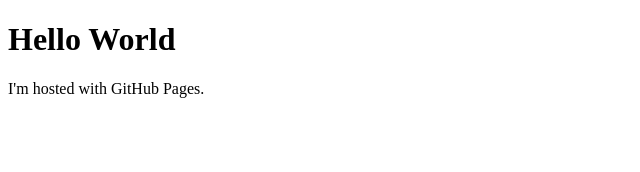
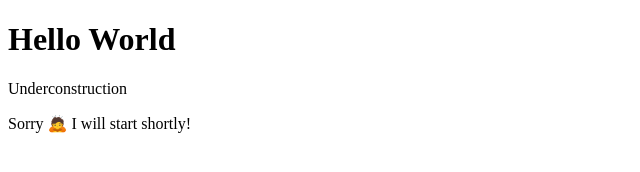
Before and after one commit to Radiant-Blaze/Radaint-Blaze.github.io, a plain HTML site: page index.html in a window 1280 px wide. Shown: the whole page, without its empty margins (0-640 px from the left). Drawn offline with Linux system fonts and the light colour scheme.

Commit message:
Update index.html

```diff
--- a/index.html
+++ b/index.html
@@ -2,6 +2,7 @@
 <html>
 <body>
 <h1>Hello World</h1>
-<p>I'm hosted with GitHub Pages.</p>
+<p>Underconstruction</p>
+<p>Sorry 🙇 I will start shortly!</p>
 </body>
 </html>
```
